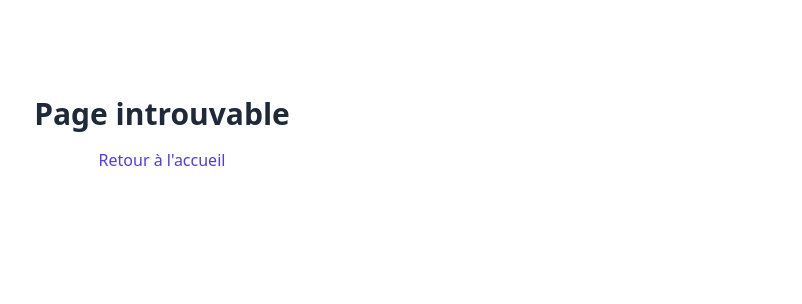
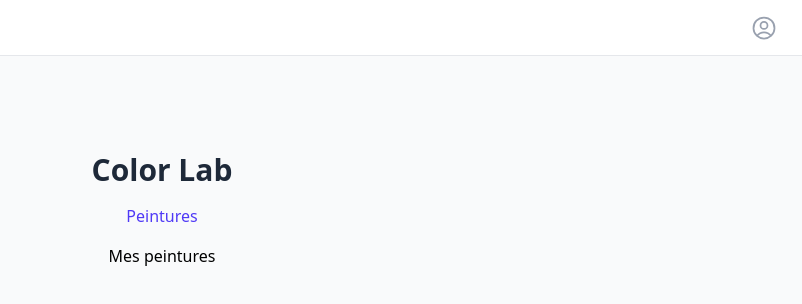
Before and after one commit to NicoD/hobby-lab, a React (Vite) app in the folder apps/frontend/: page /color-lab/paint in a window 1280 px wide. Shown: the top 304 px of the page, without its empty margins (478-1280 px from the left). Built offline with nearby package versions, Linux system fonts and the light colour scheme.

Commit message:
feat(frontend): color tab structure

```diff
--- /dev/null
+++ b/apps/frontend/src/layout/ColorLabLayout.jsx
@@ -0,0 +1,17 @@
+import { Link, Outlet } from 'react-router-dom'
+
+export default function ColorLab() {
+  return (
+    <div className="flex flex-col items-center justify-center h-full py-24 gap-4">
+      <h1 className="text-3xl font-semibold text-gray-800">Color Lab</h1>
+      <div className="menu">
+        <Link to="/color-lab/paint" title="Peintures" className="text-indigo-600 hover:text-indigo-800 transition-colors">
+          Peintures
+        </Link>
+        </div>
+      <div>
+        <Outlet />
+      </div>
+    </div>
+  )
+}
--- a/apps/frontend/src/layout/Layout.jsx
+++ b/apps/frontend/src/layout/Layout.jsx
@@ -36,7 +36,7 @@ function MiniLabCircleIcon({ className }) {
   )
 }
 
-export default function Layout({ children }) {
+export default function Layout() {
   const { user } = useAuth()
 
   return (
--- a/apps/frontend/src/main.jsx
+++ b/apps/frontend/src/main.jsx
@@ -6,9 +6,11 @@ import { AuthProvider, useAuth } from './context/AuthContext'
 import Layout from './layout/Layout'
 import Login from './pages/Login'
 import Profile from './pages/Profile'
-import ColorLab from './pages/ColorLab'
+import ColorLabLayout from './layout/ColorLabLayout'
 import MiniLab from './pages/MiniLab'
 import RouterError from './components/RouterError'
+import ColorLabPaint from './pages/ColorLab/Paint'
+import ColorLabBrush from './pages/ColorLab/Brush'
 
 function HomeRedirect() {
   const { user } = useAuth()
@@ -24,7 +26,14 @@ const router = createBrowserRouter([
       { index: true, element: <HomeRedirect /> },
       { path: 'login', element: <Login /> },
       { path: 'profile', element: <Profile /> },
-      { path: 'color-lab', element: <ColorLab /> },
+      {
+        path: 'color-lab',
+        element: <ColorLabLayout />,
+        children: [
+          { index: true, element: <Navigate to="paint" replace /> },
+          { path: 'paint', element: <ColorLabPaint /> },
+        ]
+      },
       { path: 'mini-lab', element: <MiniLab /> },
     ]
   },
--- a/apps/frontend/src/pages/ColorLab.jsx
+++ /dev/null
@@ -1,7 +0,0 @@
-export default function ColorLab() {
-  return (
-    <div className="flex flex-col items-center justify-center h-full py-24 gap-4">
-      <h1 className="text-3xl font-semibold text-gray-800">Color Lab</h1>
-    </div>
-  )
-}
--- /dev/null
+++ b/apps/frontend/src/pages/ColorLab/Paint.jsx
@@ -0,0 +1,3 @@
+export default function Paint() {
+    return <h2>Mes peintures</h2>
+}
```
